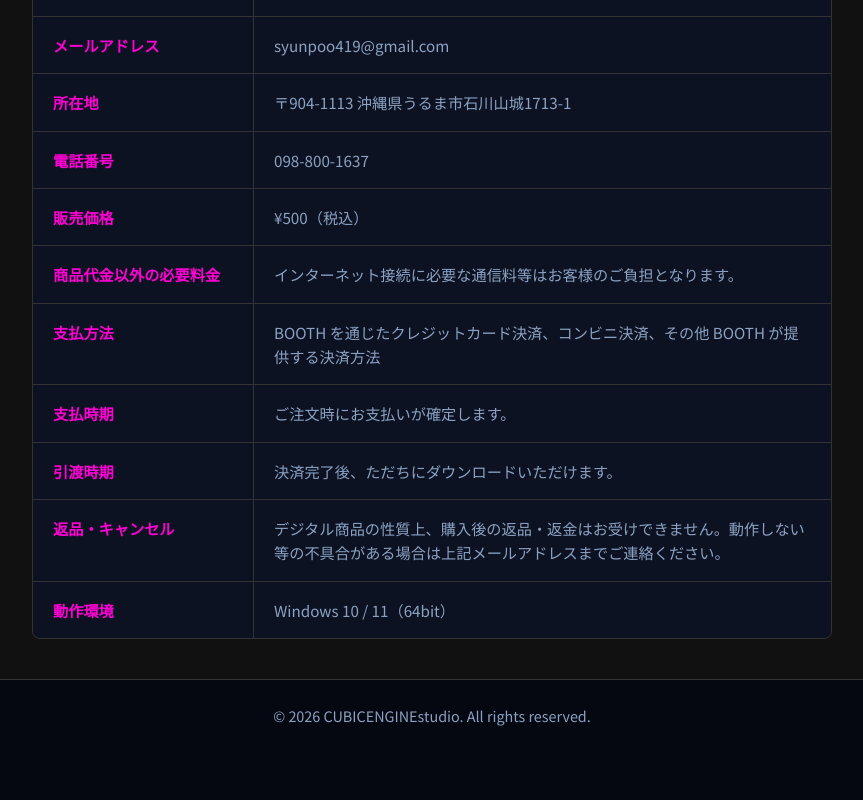
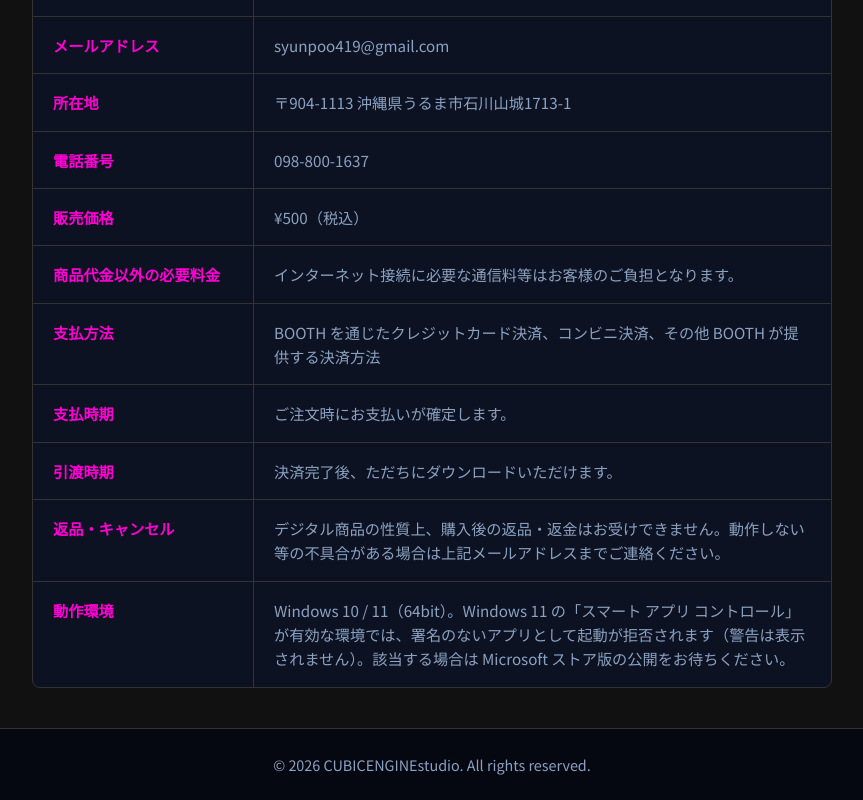
Before and after one commit to hahaCH314/hp, a React (Vite) app: page / in a window 1280 px wide. Shown: the part 2934-3734 px from the top of the page, without its empty margins (208-1071 px from the left). Before the commit the page ends 3685 px from the top, so only its background shows below. Built offline with nearby package versions, Linux system fonts and the light colour scheme.

Commit message:
docs: スマートアプリコントロールで起動できない場合の案内を足す
警告が出ずに黙って拒否されるため、知らないと原因に辿り着けない。

Co-Authored-By: Claude Opus 5 <noreply@anthropic.com>

```diff
--- a/src/content.ts
+++ b/src/content.ts
@@ -122,7 +122,7 @@ export const content: Record<Lang, SiteContent> = {
         { label: '支払時期', value: 'ご注文時にお支払いが確定します。' },
         { label: '引渡時期', value: '決済完了後、ただちにダウンロードいただけます。' },
         { label: '返品・キャンセル', value: 'デジタル商品の性質上、購入後の返品・返金はお受けできません。動作しない等の不具合がある場合は上記メールアドレスまでご連絡ください。' },
-        { label: '動作環境', value: 'Windows 10 / 11（64bit）' },
+        { label: '動作環境', value: 'Windows 10 / 11（64bit）。Windows 11 の「スマート アプリ コントロール」が有効な環境では、署名のないアプリとして起動が拒否されます（警告は表示されません）。該当する場合は Microsoft ストア版の公開をお待ちください。' },
       ],
     },
     footer: '© 2026 CUBICENGINEstudio. All rights reserved.',
```
